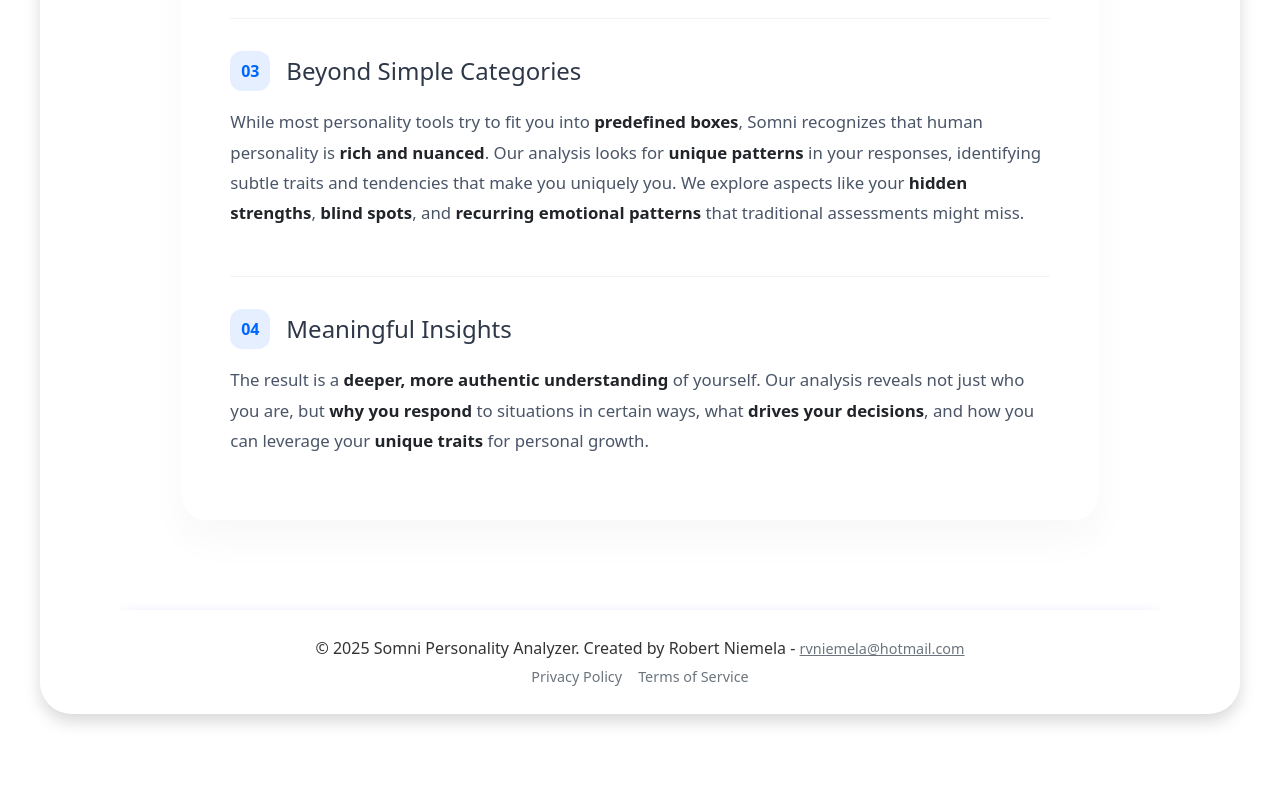
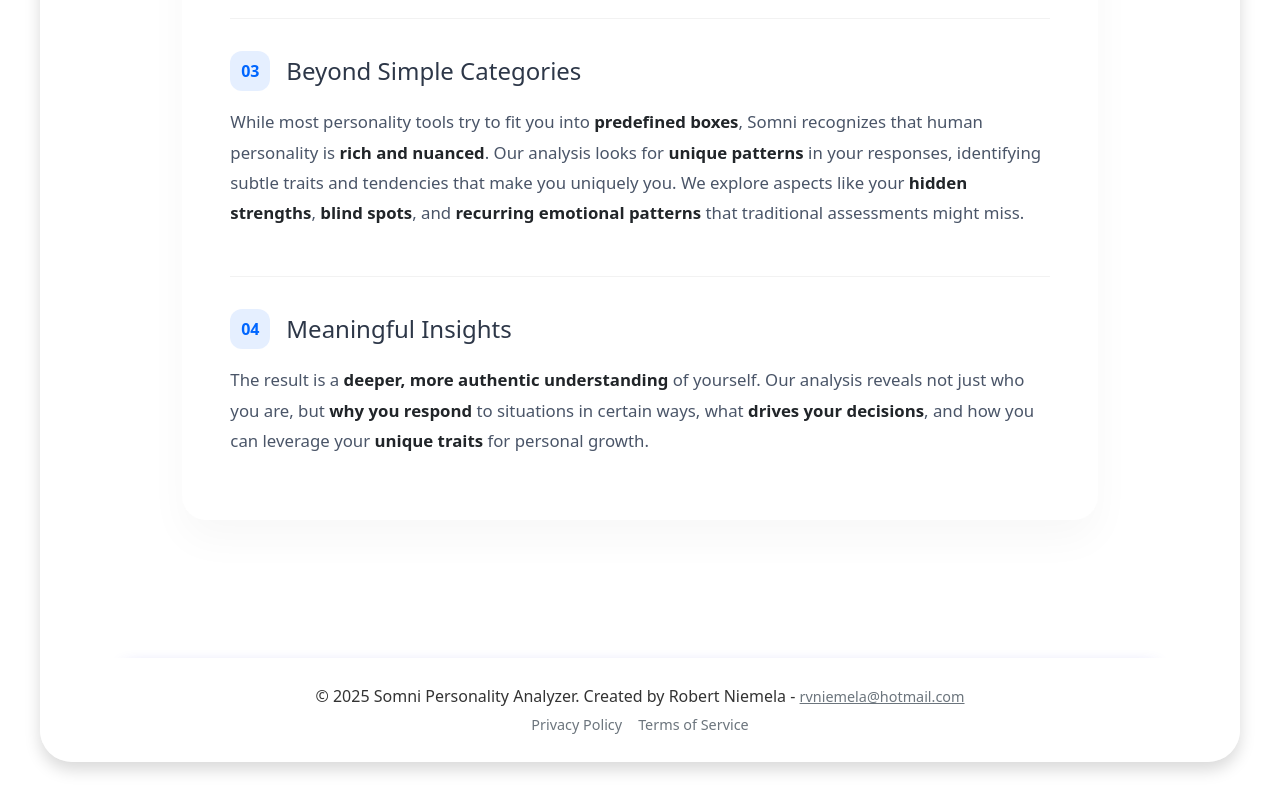
Before and after one commit to rniemela77/somni, a Vue app: page / in a window 1280 px wide. Shown: the part 1572-2372 px from the top of the page. Before the commit the page ends 2324 px from the top, so only its background shows below. Built offline with nearby package versions, Linux system fonts and the light colour scheme; no server answers.

Commit message:
footer - increase margin top

```diff
--- a/src/Footer.vue
+++ b/src/Footer.vue
@@ -1,5 +1,5 @@
 <template>
-	<footer class="py-3">
+	<footer class="py-3 mt-5">
 		<div class="container text-center">
 			<p class="mb-1">
 				&copy; {{ new Date().getFullYear() }} Somni Personality Analyzer. Created by Robert Niemela
```
